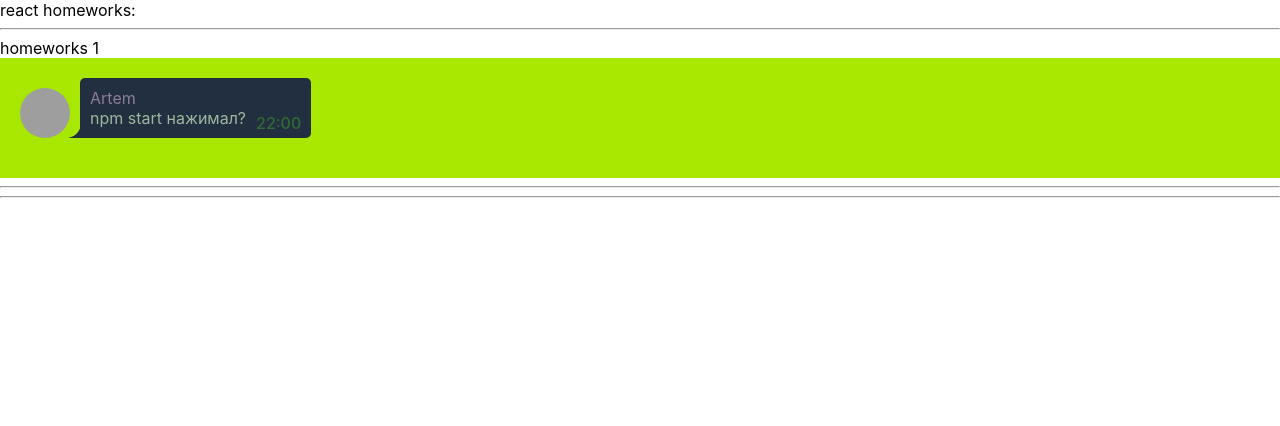
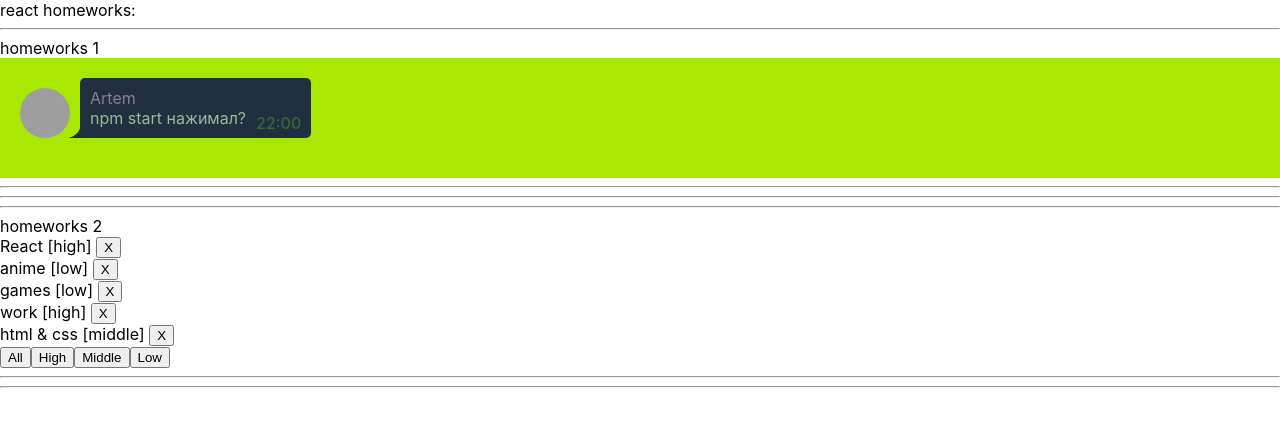
Before and after one commit to acronisv/react-homeworks, a React (Create React App) app: page / in a window 1280 px wide. Shown: the top 426 px of the page. Built offline with nearby package versions, Linux system fonts and the light colour scheme; grey boxes are pictures that could not be loaded.

Commit message:
Add HW2, make buttons work

```diff
--- a/src/p1-main/m1-ui/u1-app/App.tsx
+++ b/src/p1-main/m1-ui/u1-app/App.tsx
@@ -1,6 +1,7 @@
 import React from 'react'
 import s from './App.module.css'
 import HW1 from '../../../p2-homeworks/h1/HW1'
+import HW2 from "../../../p2-homeworks/h2/HW2";
 
 function App() {
     return (
@@ -11,6 +12,7 @@ function App() {
             {/*<HW3/>*/}
             {/*<HW4/>*/}
             {/*<HW5/>*/}
+            <HW2/>
 
         </div>
     )
--- a/src/p2-homeworks/h2/Affair.tsx
+++ b/src/p2-homeworks/h2/Affair.tsx
@@ -1,18 +1,23 @@
 import React from 'react'
+import {AffairType} from "./HW2";
 
 type AffairPropsType = {
     // key не нужно типизировать
-    affair: any // need to fix any
+    affair: AffairType // need to fix any
     deleteAffairCallback: any // need to fix any
 }
 
 function Affair(props: AffairPropsType) {
-    const deleteCallback = () => {}// need to fix
+
+    const deleteCallback = () => {
+        props.deleteAffairCallback(props.affair._id)
+        return
+    }
 
     return (
         <div>
-            // show some text
-
+            <span>{props.affair.name} </span>
+            <span>[{props.affair.priority}] </span>
             <button onClick={deleteCallback}>X</button>
         </div>
     )
--- a/src/p2-homeworks/h2/Affairs.tsx
+++ b/src/p2-homeworks/h2/Affairs.tsx
@@ -3,7 +3,7 @@ import Affair from './Affair'
 import {AffairType} from './HW2'
 
 type AffairsPropsType = { // need to fix any
-    data: any
+    data: Array<AffairType>
     setFilter: any
     deleteAffairCallback: any
 }
@@ -17,10 +17,22 @@ function Affairs(props: AffairsPropsType) {
         />
     ))
 
-    const setAll = () => {} // need to fix
-    const setHigh = () => {}
-    const setMiddle = () => {}
-    const setLow = () => {}
+    const setAll = () => {
+        console.log("All")
+        props.setFilter("all")
+    } // need to fix
+    const setHigh = () => {
+        console.log("High")
+        props.setFilter("high")
+    }
+    const setMiddle = () => {
+        console.log("Middle")
+        props.setFilter("middle")
+    }
+    const setLow = () => {
+        console.log("Low")
+        props.setFilter("low")
+    }
 
     return (
         <div>
--- a/src/p2-homeworks/h2/HW2.tsx
+++ b/src/p2-homeworks/h2/HW2.tsx
@@ -2,12 +2,18 @@ import React, {useState} from 'react'
 import Affairs from './Affairs'
 
 // types
-export type AffairPriorityType = any // need to fix any
-export type AffairType = any // need to fix any
+export type AffairPriorityType = 'high' | 'middle' | 'low'
+
+export type AffairType = {
+    _id: number
+    name: string
+    priority: AffairPriorityType
+}
+// need to fix any
 export type FilterType = 'all' | AffairPriorityType
 
 // constants
-const defaultAffairs: any = [ // need to fix any
+const defaultAffairs: Array<AffairType> = [ // need to fix any
     {_id: 1, name: 'React', priority: 'high'},
     {_id: 2, name: 'anime', priority: 'low'},
     {_id: 3, name: 'games', priority: 'low'},
@@ -16,20 +22,29 @@ const defaultAffairs: any = [ // need to fix any
 ]
 
 // pure helper functions
-export const filterAffairs = (affairs: any, filter: any): any => { // need to fix any
+export const filterAffairs = (affairs: Array<AffairType>, filter: FilterType): any => { // need to fix any
     if (filter === 'all') return affairs
-    else return // need to fix
+    else if (filter === 'high') {
+        return affairs.filter((el)=>el.priority==='high')
+    }
+    else if (filter === 'middle') {
+        return affairs.filter((el)=>el.priority==='middle')
+    }
+    else if (filter === 'low') {
+        return affairs.filter((el)=>el.priority==='low')
+    }
 }
-export const deleteAffair = (affairs: any, _id: any): any => { // need to fix any
-    return // need to fix
+export const deleteAffair = (affairs: Array<AffairType>, _id: number): Array<AffairType> => {
+    console.log("deleting")
+    return affairs.filter((el)=>el._id!==_id)
 }
 
 function HW2() {
-    const [affairs, setAffairs] = useState<any>(defaultAffairs) // need to fix any
+    const [affairs, setAffairs] = useState<Array<AffairType>>(defaultAffairs) // need to fix any
     const [filter, setFilter] = useState<FilterType>('all')
 
     const filteredAffairs = filterAffairs(affairs, filter)
-    const deleteAffairCallback = (_id: any) => setAffairs(deleteAffair(affairs, _id)) // need to fix any
+    const deleteAffairCallback = (_id: number) => setAffairs(deleteAffair(affairs, _id)) // need to fix any
 
     return (
         <div>
```
